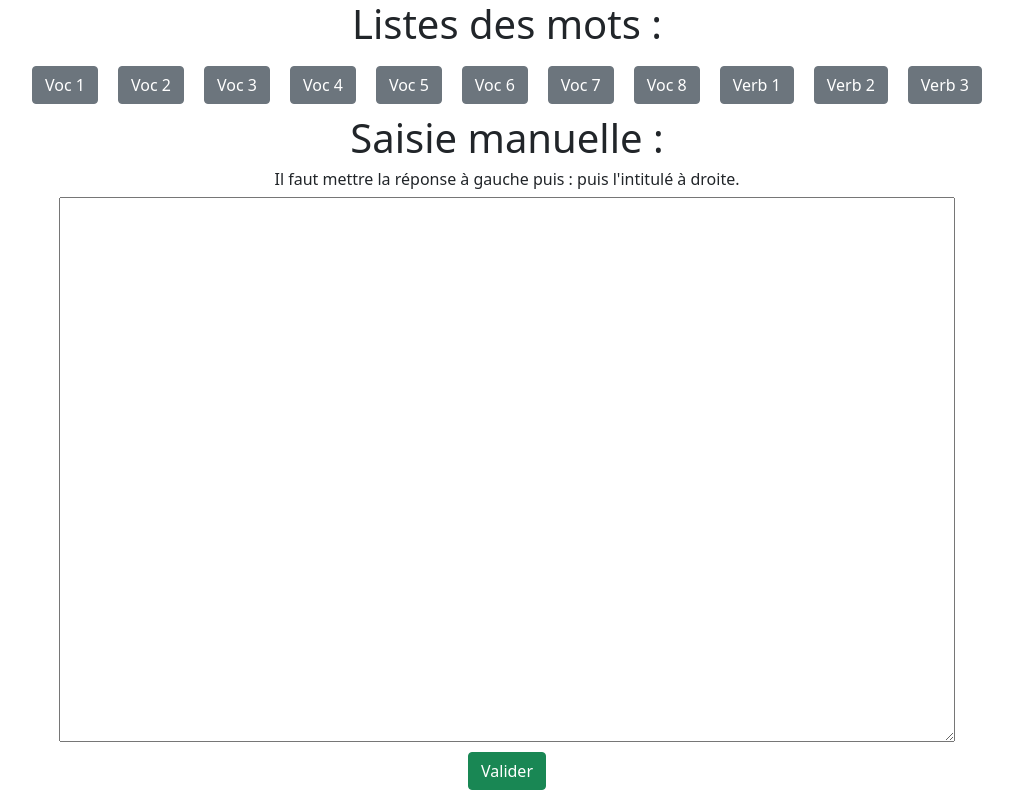
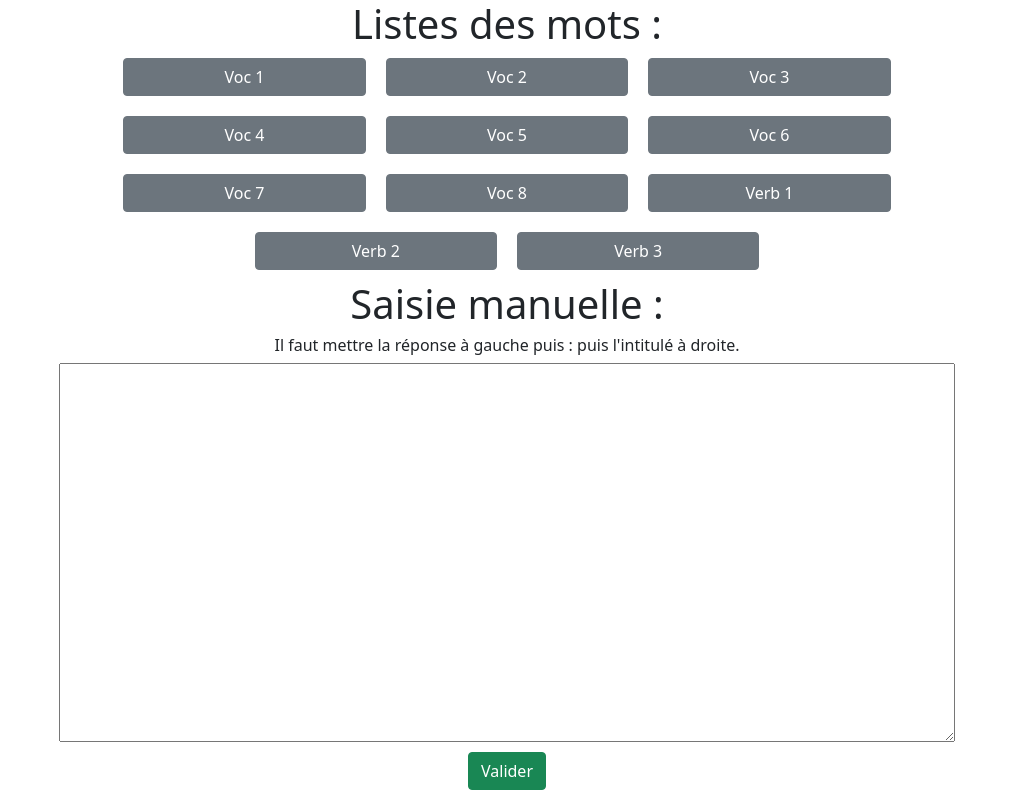
Before and after one commit to Lyxass/English_Learn_App, a Vue app: page / in a window 1280 px wide. Shown: the whole page, without its empty margins (133-1146 px from the left). Built offline with nearby package versions, Linux system fonts and the light colour scheme.

Commit message:
fix bug manual entry

```diff
--- a/src/components/GetFile.vue
+++ b/src/components/GetFile.vue
@@ -1,13 +1,13 @@
 <template>
   <div class="get-file">
     <h1>Listes des mots : </h1>
-    <div class="container-sm d-flex justify-content-center">
-      <button class="btn btn-secondary" v-for="(value, name) in words" :key="name" @click="click(name)"> {{name}}</button>
+    <div class="row row-cols-4 row-cols-md-4 g-2 d-flex justify-content-center">
+      <button class="btn btn-secondary" v-for="(value, name) in words" :key="name" @click="clickBtn(name)"> {{name}}</button>
     </div>
     <h1>Saisie manuelle : </h1>
     <h6> Il faut mettre la réponse à gauche puis : puis l'intitulé à droite.</h6>
       <textarea v-model="text"></textarea>
-      <button type="button" class="btn btn-success" @click="click"> Valider </button>
+      <button type="button" class="btn btn-success" @click="clickRaw"> Valider </button>
   </div>
 
 </template>
@@ -27,8 +27,11 @@ export default {
     console.log(words);
   },
   methods:{
-      click(name){
+      clickBtn(name){
         this.text = this.words[name]
+        this.$router.push('/test');
+      },
+      clickRaw(){
         this.$router.push('/test');
       }
   },
--- a/src/components/Test.vue
+++ b/src/components/Test.vue
@@ -30,6 +30,9 @@ export default {
     },
   beforeMount(){
     let newLineRegex = new RegExp('\r\n|\r|\n');
+    if(newLineRegex == undefined){
+      return
+    }
     let tmp = this.text.split(newLineRegex);
     let resArray = []
     for(const it of tmp){
```
Also changed, not shown: 1 other file (tests, documents, lock files or other folders).
